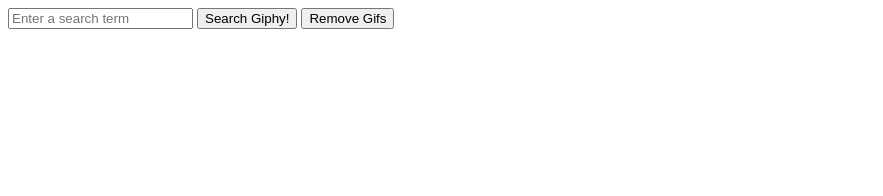
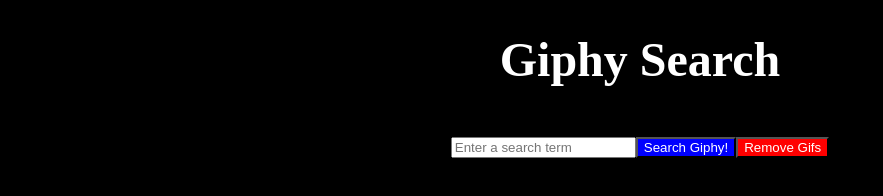
Before and after one commit to kuyhijsung/AJAXGiphyProject, a plain HTML site: page index.html in a window 1280 px wide. Shown: the whole page, without its empty margins (0-883 px from the left). Drawn offline with nearby package versions, Linux system fonts and the light colour scheme.

Commit message:
Finished

```diff
--- a/app.js
+++ b/app.js
@@ -1,18 +1,24 @@
 const searchButton = document.querySelector('#searchButton');
 const removeButton = document.querySelector('#removeButton');
+const gifSection = document.querySelector('#gifSection');
+
 searchButton.addEventListener('click', async function (e) {
     e.preventDefault();
     const input = document.querySelector('#gifSearch');
     const searchTerm = input.value;
     const gifURL = await searchGifs(searchTerm);
     input.value = '';
-    const gifSection = document.querySelector('#gifSection');
     const img = document.createElement('img');
     img.src = gifURL;
     gifSection.append(img);
 })
 
-
+removeButton.addEventListener('click', function (e) {
+    e.preventDefault();
+    while (gifSection.firstChild) {
+        gifSection.removeChild(gifSection.firstChild);
+    }
+})
 
 async function searchGifs(search) {
     const res = await axios.get('http://api.giphy.com/v1/gifs/search', {
@@ -21,6 +27,7 @@ async function searchGifs(search) {
             api_key: 'LuzmrXfvWZy3PuqBQIXP2965MdrfLmul'
         }
     });
-    const randomValue = Math.floor(Math.random() * 50);
+    const numResults = res.data.data.length;
+    const randomValue = Math.floor(Math.random() * numResults);
     return res.data.data[randomValue].images.original.url;
 }
--- a/index.html
+++ b/index.html
@@ -3,11 +3,13 @@
 
 <head>
   <meta charset="UTF-8">
+  <link rel="stylesheet" href="style.css">
   <title>Giphy Party!</title>
 </head>
 
 <body>
-  <form action="#" id="gifForm">
+  <h1>Giphy Search</h1>
+  <form action="#" class="formContainer" id="gifForm">
     <input id="gifSearch" type="text" placeholder="Enter a search term">
     <button id="searchButton">Search Giphy!</button>
     <button id="removeButton">Remove Gifs</button>
--- /dev/null
+++ b/style.css
@@ -0,0 +1,26 @@
+body {
+    background-color: black;
+}
+
+h1 {
+    color: white;
+    font-size: 3rem;
+    text-align: center;
+}
+
+.formContainer {
+    display: flex;
+    justify-content: center;
+    align-items: center;
+    margin: 50px;
+}
+
+#searchButton {
+    color: white;
+    background-color: blue;
+}
+
+#removeButton {
+    color: white;
+    background-color: red;
+}
```
